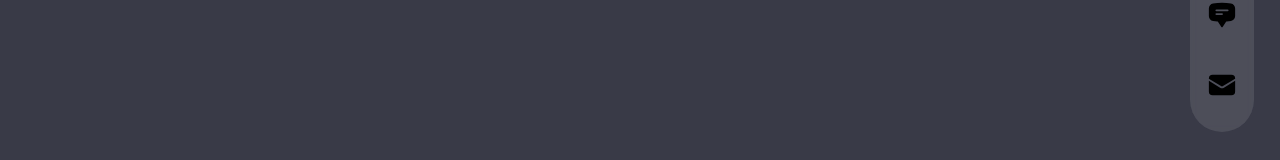
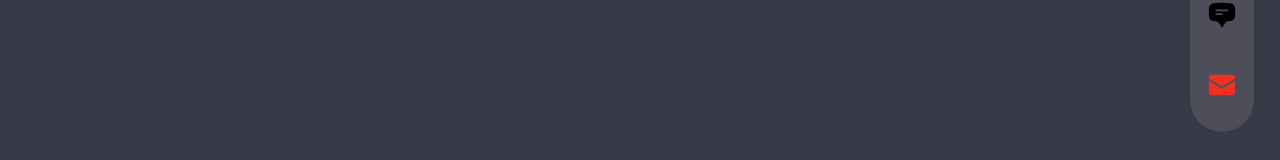
Before and after one commit to kishwerjabeen/mujtaba-portfolio, a Next.js app: page /contact in a window 1280 px wide. Shown: the part 490-650 px from the top of the page. Built offline with nearby package versions, Linux system fonts and the light colour scheme.

Commit message:
add active nav color working

```diff
--- a/src/app/components/nav.tsx
+++ b/src/app/components/nav.tsx
@@ -1,5 +1,8 @@
+"use client"
 import React from 'react'
 import Link from 'next/link';
+import { usePathname } from 'next/navigation'
+
 // icons
 import {
   HiHome,
@@ -29,7 +32,12 @@ export const navData = [
 
 ];
 
+
+
+
 const Nav = () => {
+  const pathname = usePathname()
+
   return (
     <nav className='flex flex-col items-center xl:justify-center gap-y-4 fixed h-max bottom-0 mt-auto xl:right-[2%] z-50 top-0 w-full xl:w-16 xl:max-w-md xl:h-screen '>
 
@@ -40,12 +48,16 @@ const Nav = () => {
           navData.map((link, index) => (
 
             <Link
+
+
+
+              className={` ${pathname === link.path && 'text-accent'}`}
               key={index}
               href={link.path}
             >
               {/* {link.name} */}
 
-            <div >
+              <div  >
                 {link.icon}
                 {/* {link.name} */}
               </div>
```
Lines whose indentation alone changed are shown as unchanged.
